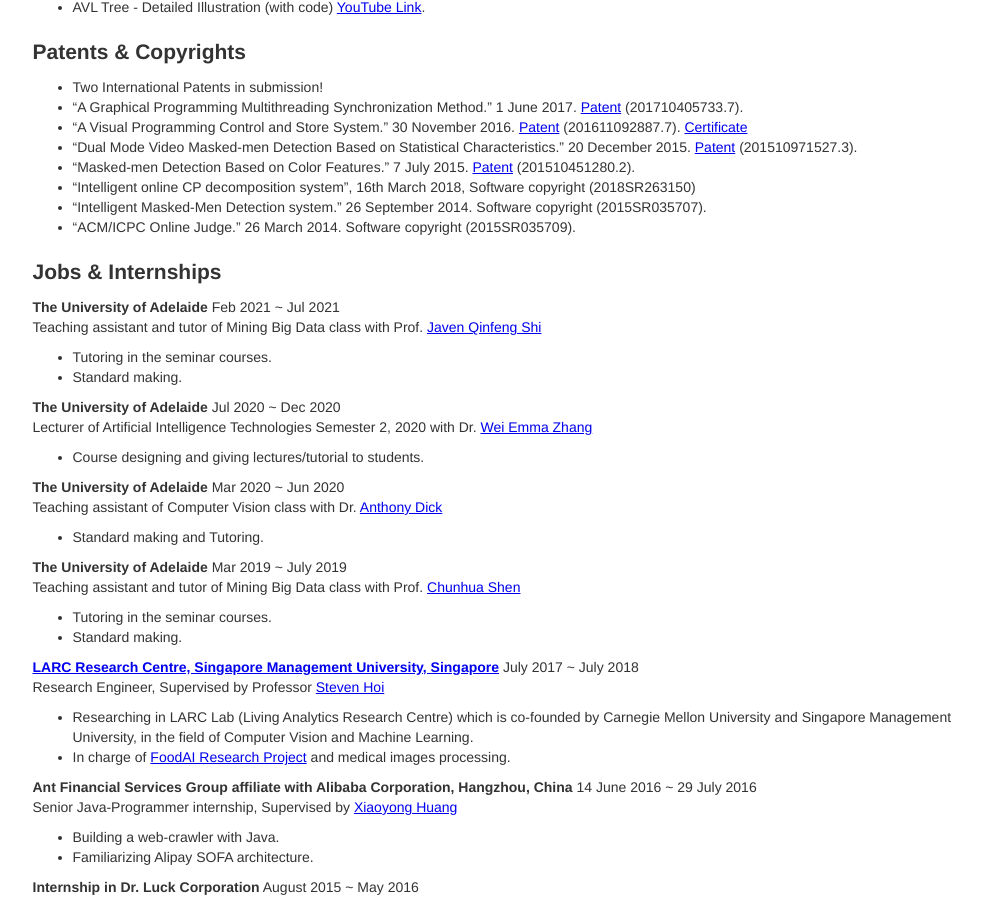
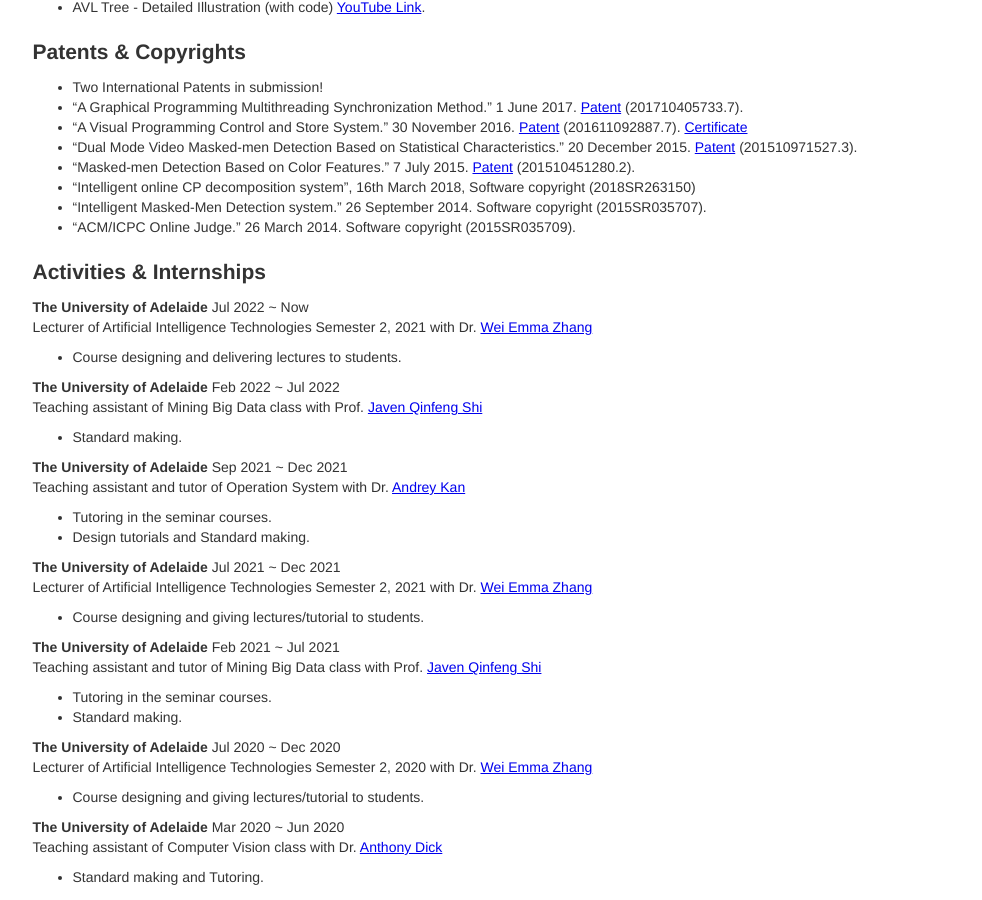
Before and after one commit to billhhh/whblog-omega, a Jekyll site: the page res/index.html, which Jekyll copies as it is, in a window 1280 px wide and 900 px high, scrolled down 953 px. Shown: the whole window, without its empty margins (120-1102 px from the left). Built offline with Jekyll 4.4.1, drawn with Linux system fonts in a browser that asks for light colours.

Commit message:
Update index.html

```diff
--- a/res/index.html
+++ b/res/index.html
@@ -133,7 +133,54 @@
       </div>
 
 
-      <h2>Jobs & Internships</h2>
+      <h2>Activities & Internships</h2>
+     <div class="row">
+	<strong>The University of Adelaide</strong>
+        <span class="time">Jul 2022 ~ Now</span>
+        <p>Lecturer of Artificial Intelligence Technologies Semester 2, 2021 with Dr. <a href="https://researchers.adelaide.edu.au/profile/wei.e.zhang">Wei Emma Zhang</a></p>
+        <ul>
+          <li>
+            Course designing and delivering lectures to students.
+          </li>
+        </ul>
+      </div>
+
+     <div class="row">
+        <strong>The University of Adelaide</strong>
+        <span class="time">Feb 2022 ~ Jul 2022</span>
+        <p>Teaching assistant of Mining Big Data class with Prof. <a href="https://cs.adelaide.edu.au/~javen/">Javen Qinfeng Shi</a></p>
+        <ul>
+          <li>
+            Standard making.
+          </li>
+        </ul>
+      </div>
+
+     <div class="row">
+        <strong>The University of Adelaide</strong>
+        <span class="time">Sep 2021 ~ Dec 2021</span>
+        <p>Teaching assistant and tutor of Operation System with Dr. <a href="https://www.linkedin.com/in/malysch/?originalSubdomain=au">Andrey Kan</a></p>
+        <ul>
+          <li>
+            Tutoring in the seminar courses.
+          </li>
+          <li>
+            Design tutorials and Standard making.
+          </li>
+        </ul>
+      </div>
+
+     <div class="row">
+	<strong>The University of Adelaide</strong>
+        <span class="time">Jul 2021 ~ Dec 2021</span>
+        <p>Lecturer of Artificial Intelligence Technologies Semester 2, 2021 with Dr. <a href="https://researchers.adelaide.edu.au/profile/wei.e.zhang">Wei Emma Zhang</a></p>
+        <ul>
+          <li>
+            Course designing and giving lectures/tutorial to students.
+          </li>
+        </ul>
+      </div>
+
       <div class="row">
         <strong>The University of Adelaide</strong>
         <span class="time">Feb 2021 ~ Jul 2021</span>
```
